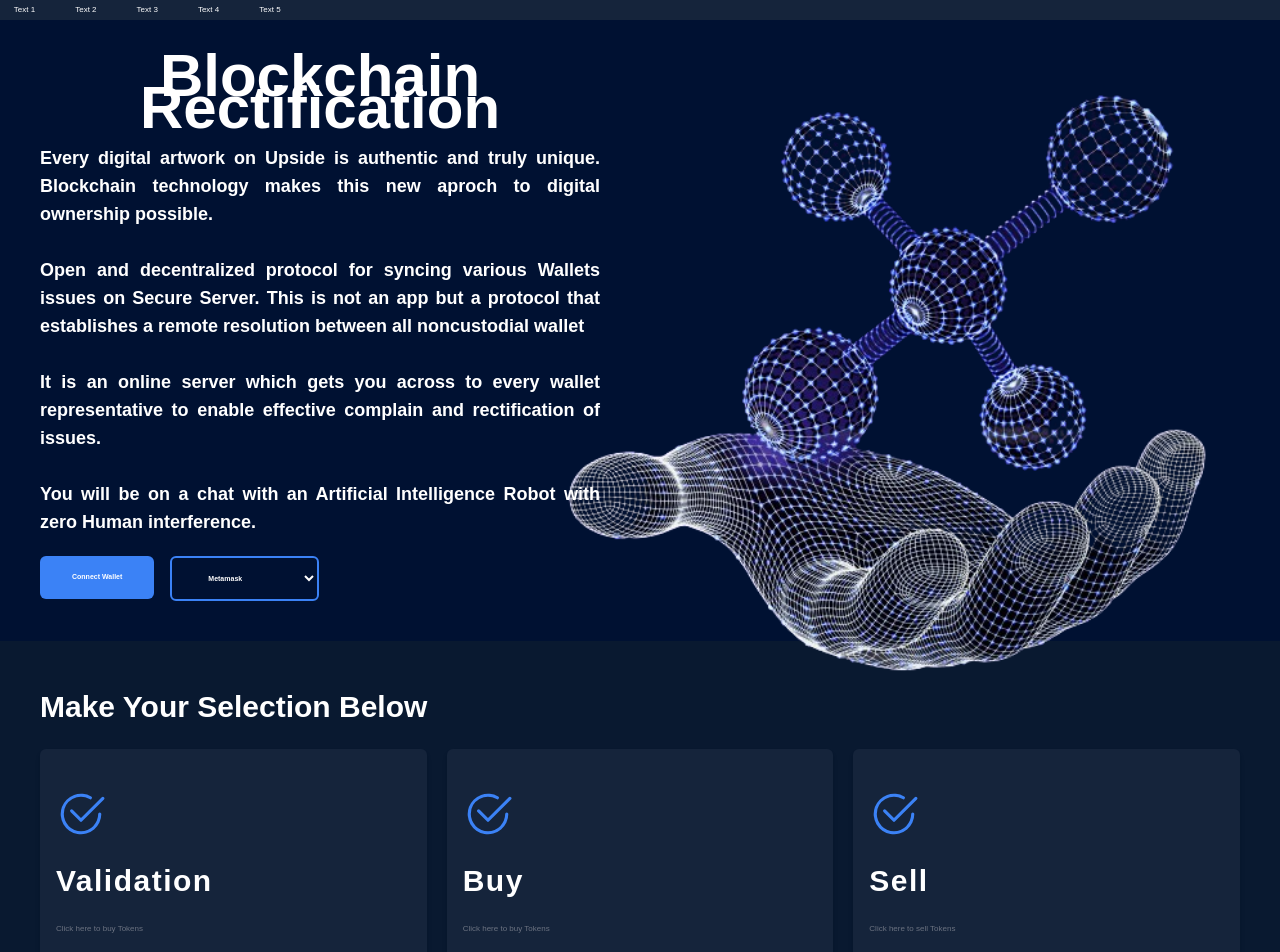
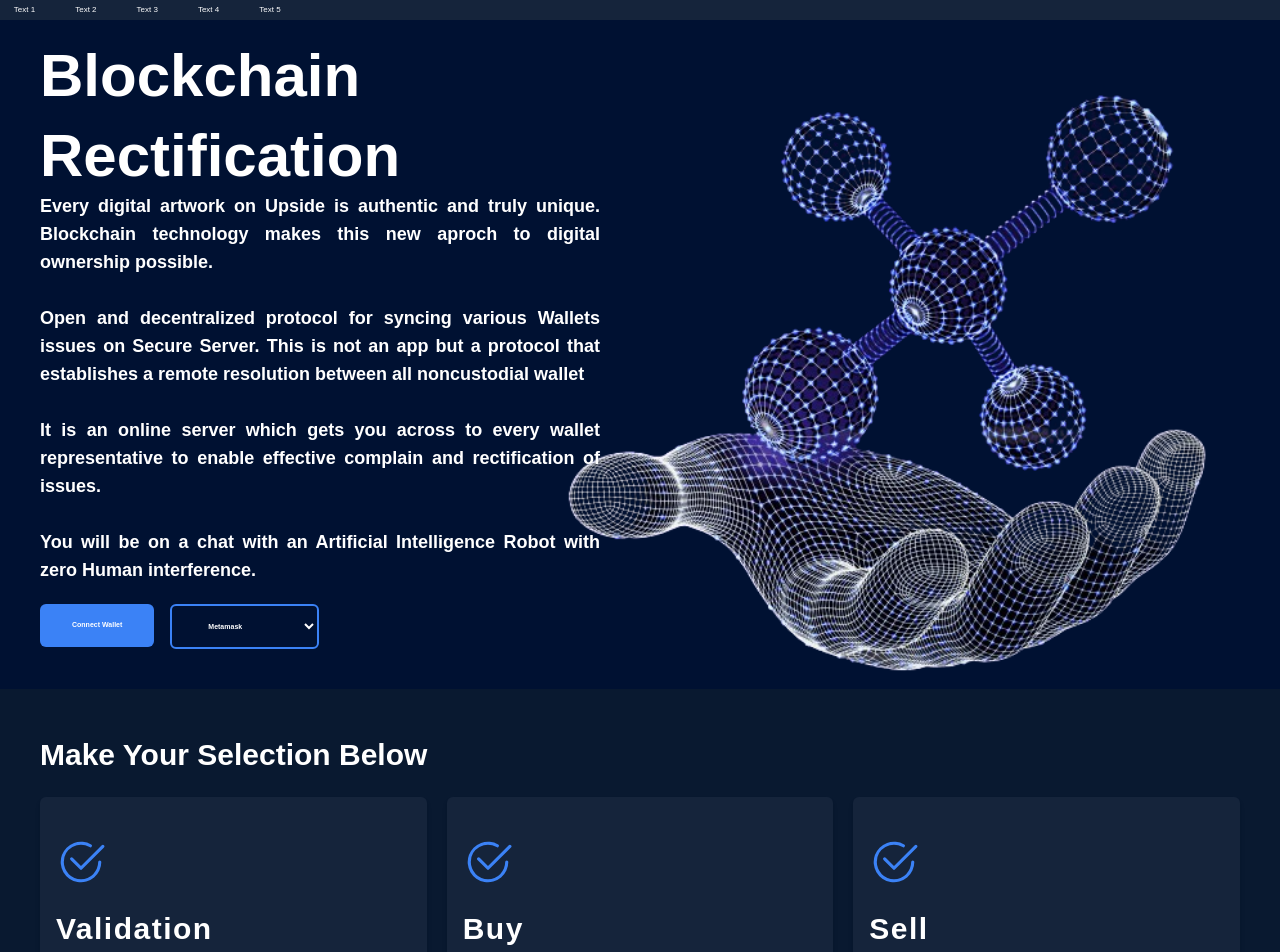
Before and after one commit to Official-simple-soul/validatesync, a Next.js app: page / in a window 1280 px wide. Shown: the top 952 px of the page. Built offline with nearby package versions, Linux system fonts and the light colour scheme.

Commit message:
in progress

```diff
--- a/src/components/Main.jsx
+++ b/src/components/Main.jsx
@@ -26,7 +26,7 @@ function Main() {
         <Image src={'/hero.png'} width={800} height={800} alt='image' />
       </div>
       <div className='px-1 py-3 md:p-10 space-y-5 font-bold z-30 w-[80%] text-justify md:w-[50%]'>
-        <div className='flex items-center md:flex-col space-x-3 md:space-x-0'>
+        <div className='flex items-center md:items-start md:flex-col space-x-3 md:space-x-0 space-y-0 md:space-y-12'>
           <h1 className='text-2xl md:text-[60px]'>Blockchain</h1>
           <h1 className='text-2xl md:text-[60px]'>Rectification</h1>
         </div>
@@ -79,7 +79,7 @@ function Main() {
                   <h1 className='text-[9px] md:text-3xl font-bold tracking-wider my-2 md:my-6'>
                     {title}
                   </h1>
-                  <h1 className='text-[8px] font-light text-gray-500'>
+                  <h1 className='text-[8px] md:text-base font-light text-gray-500'>
                     {text}
                   </h1>
                 </Link>
--- a/src/pages/coin.js
+++ b/src/pages/coin.js
@@ -55,7 +55,7 @@ useEffect(() => {
 });
 
   return (
-    <div className='w-full h-screen flex flex-col justify-end  pb-3 px-3 md:px-0'>
+    <div className='w-full h-screen flex flex-col justify-end  md:items-center pb-3 px-3 md:px-0'>
       <h1 className='text-start text-lg mb-3 ml-3 tracking-wider'>
         WalletConnect
       </h1>
```
